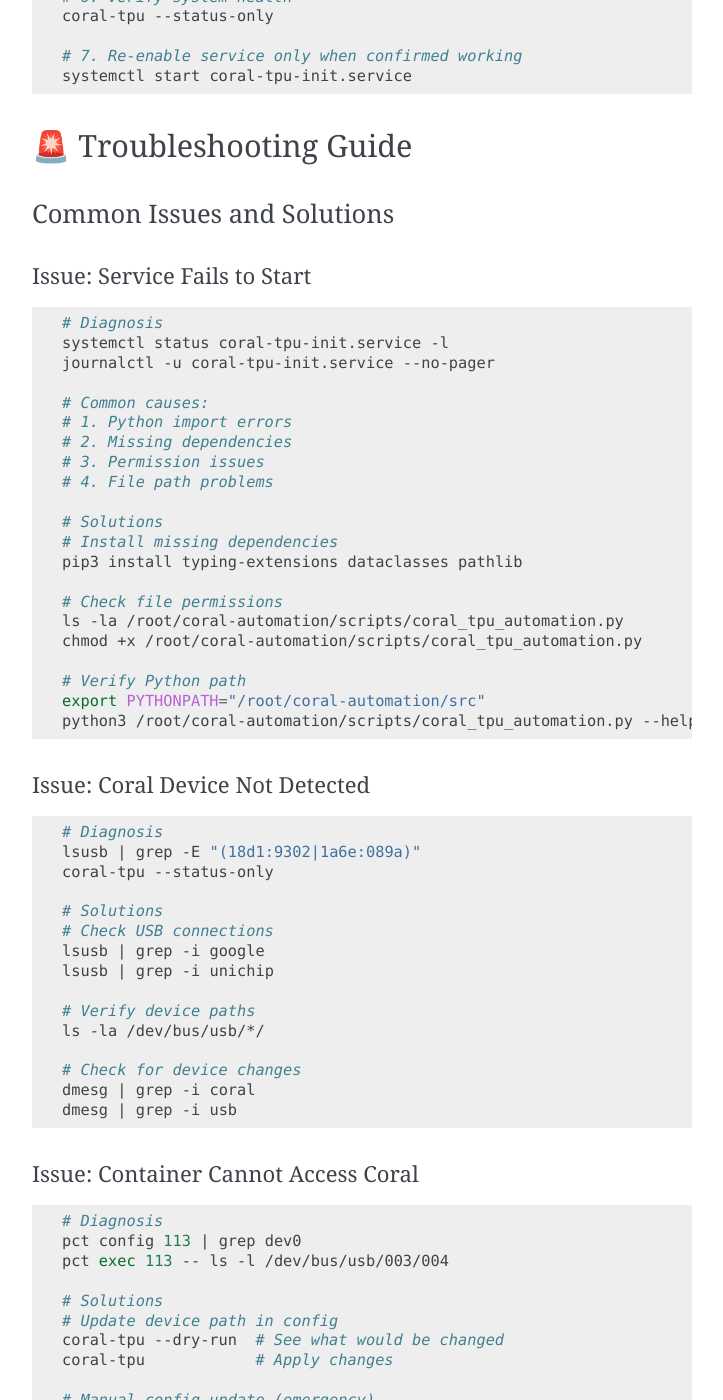
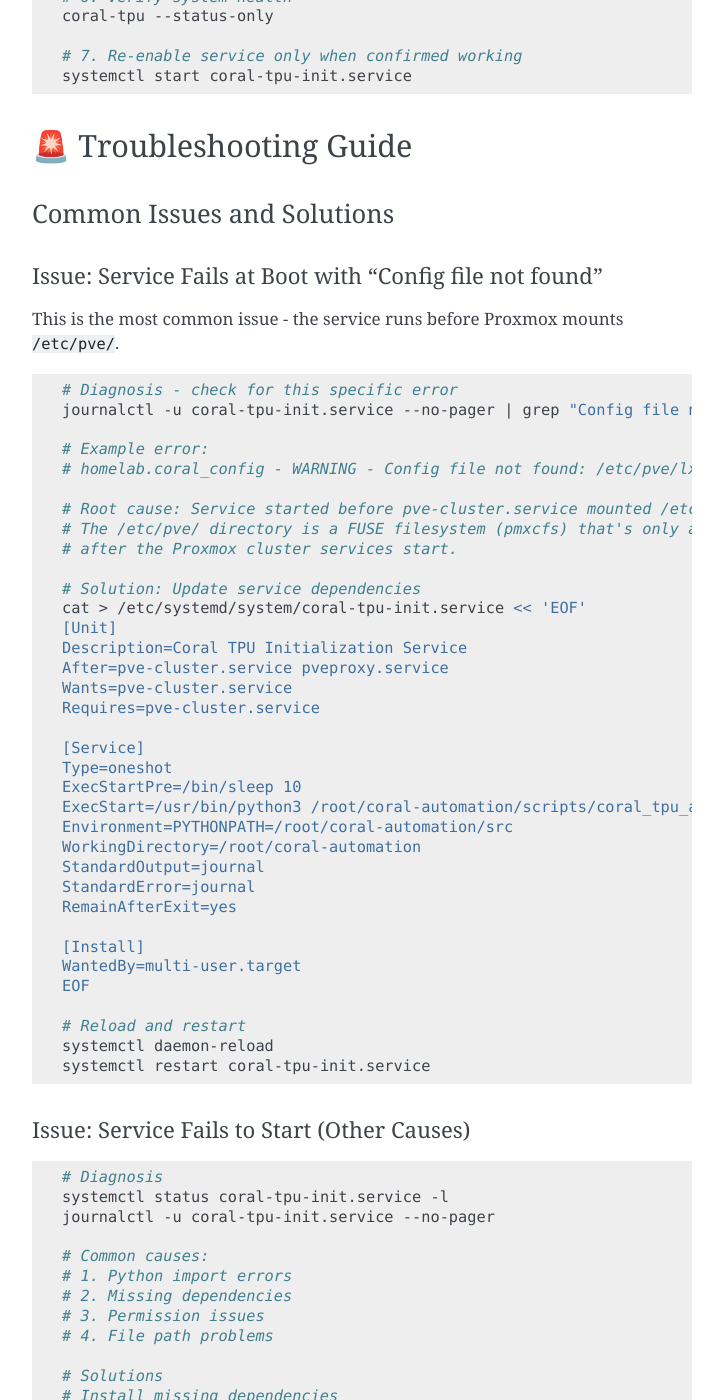
Before and after one commit to homeiac/home, a Sphinx documentation site: the page built from docs/source/md/coral-tpu-automation-runbook.md, in a window 1280 px wide and 1400 px high, scrolled down 3146 px. Shown: the whole window, without its empty margins (388-1111 px from the left). Built offline with Sphinx 7.4.7, drawn with Linux system fonts in a browser that asks for light colours; some of the changed text lies outside the part shown.

Commit message:
fix: coral-tpu-init service must wait for pve-cluster
The service was failing at boot with "Config file not found: /etc/pve/lxc/113.conf"
because it ran before pve-cluster.service mounted the /etc/pve/ FUSE filesystem.

Changes:
- Add After=pve-cluster.service pveproxy.service to service unit
- Add Requires=pve-cluster.service for hard dependency
- Update runbook with troubleshooting section for this common issue

🤖 Generated with [Claude Code](https://claude.com/claude-code)

Co-Authored-By: Claude Opus 4.5 <noreply@anthropic.com>

````diff
--- a/docs/source/md/coral-tpu-automation-runbook.md
+++ b/docs/source/md/coral-tpu-automation-runbook.md
@@ -152,7 +152,49 @@ systemctl start coral-tpu-init.service
 
 ### Common Issues and Solutions
 
-#### Issue: Service Fails to Start
+#### Issue: Service Fails at Boot with "Config file not found"
+
+This is the most common issue - the service runs before Proxmox mounts `/etc/pve/`.
+
+```bash
+# Diagnosis - check for this specific error
+journalctl -u coral-tpu-init.service --no-pager | grep "Config file not found"
+
+# Example error:
+# homelab.coral_config - WARNING - Config file not found: /etc/pve/lxc/113.conf
+
+# Root cause: Service started before pve-cluster.service mounted /etc/pve/
+# The /etc/pve/ directory is a FUSE filesystem (pmxcfs) that's only available
+# after the Proxmox cluster services start.
+
+# Solution: Update service dependencies
+cat > /etc/systemd/system/coral-tpu-init.service << 'EOF'
+[Unit]
+Description=Coral TPU Initialization Service
+After=pve-cluster.service pveproxy.service
+Wants=pve-cluster.service
+Requires=pve-cluster.service
+
+[Service]
+Type=oneshot
+ExecStartPre=/bin/sleep 10
+ExecStart=/usr/bin/python3 /root/coral-automation/scripts/coral_tpu_automation.py
+Environment=PYTHONPATH=/root/coral-automation/src
+WorkingDirectory=/root/coral-automation
+StandardOutput=journal
+StandardError=journal
+RemainAfterExit=yes
+
+[Install]
+WantedBy=multi-user.target
+EOF
+
+# Reload and restart
+systemctl daemon-reload
+systemctl restart coral-tpu-init.service
+```
+
+#### Issue: Service Fails to Start (Other Causes)
 
 ```bash
 # Diagnosis
````
Also changed, not shown: 1 other file.
